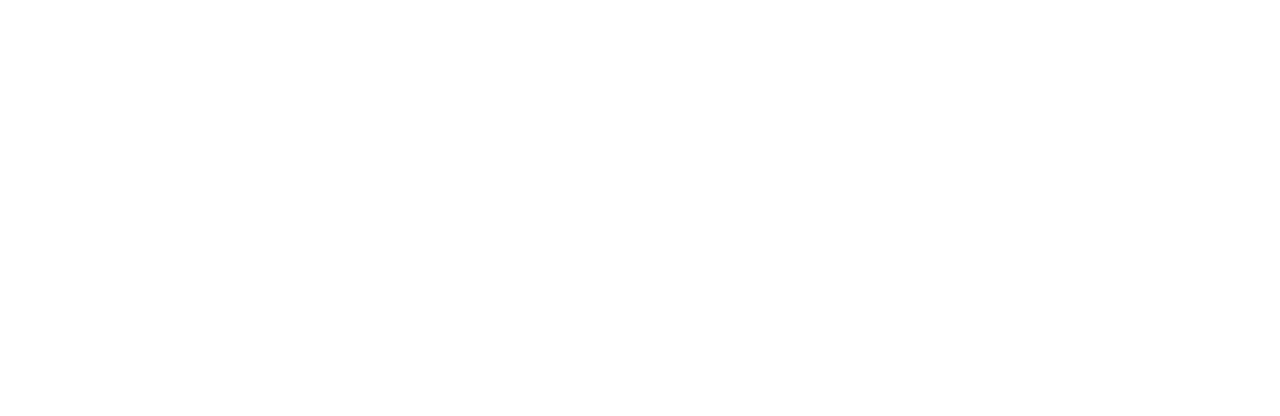
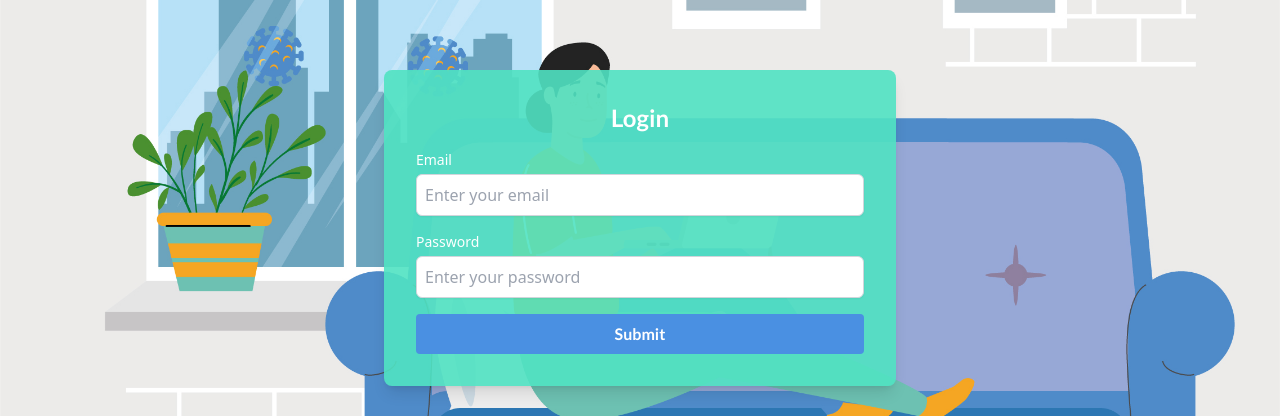
Before and after one commit to RaoofGoher/inPathLMS, a React (Vite) app: page /Login in a window 1280 px wide. Before the commit this address had no page. Shown: the part 536-952 px from the top of the page. Before the commit the page ends 800 px from the top, so only its background shows below. Built offline with nearby package versions, Linux system fonts and the light colour scheme.

Commit message:
login page completed

```diff
--- a/src/App.jsx
+++ b/src/App.jsx
@@ -7,11 +7,14 @@
   RouterProvider
 } from 'react-router-dom';
 import PrimaryLayout from './layouts/PrimaryLayout';
+import LoginForm from "./pages/Login";
 function App() {
   const router = createBrowserRouter(
     createRoutesFromElements(
       <>
         <Route path="/" element={<PrimaryLayout />} >
+
+          <Route path="/Login" element={<LoginForm />} />
           {/* <Route index element={<Home />} /> */}
         </Route>
 
--- /dev/null
+++ b/src/pages/Login.jsx
@@ -0,0 +1,65 @@
+import React from 'react';
+import { Formik, Form, Field, ErrorMessage } from 'formik';
+import * as Yup from 'yup';
+import BackgroundImage from '../assets/design-5.jpg'
+const validationSchema = Yup.object({
+  email: Yup.string()
+    .email('Invalid email format')
+    .required('Email is required'),
+  password: Yup.string()
+    .min(6, 'Password must be at least 6 characters')
+    .required('Password is required'),
+});
+
+const LoginForm = () => {
+  return (
+    <div className="min-h-screen flex items-center justify-center bg-cover bg-center" style={{ backgroundImage: `url(${BackgroundImage})` }}>
+      <div className="mx-[20px] bg-secondaryColor bg-opacity-90 shadow-lg rounded-lg p-8 max-w-lg w-full">
+        <h2 className="text-2xl font-bold text-center mb-4 text-white font-lato">Login</h2>
+        <Formik
+          initialValues={{ email: '', password: '' }}
+          validationSchema={validationSchema}
+          onSubmit={(values) => {
+            console.log(values);
+            // Handle form submission
+          }}
+        >
+          {() => (
+            <Form>
+              <div className="mb-4">
+                <label htmlFor="email" className="block text-sm font-medium text-white">Email</label>
+                <Field
+                  type="email"
+                  name="email"
+                  className="mt-1 p-2 block w-full border border-gray-300 rounded-md shadow-sm focus:ring focus:ring-opacity-50"
+                  placeholder="Enter your email"
+                />
+                <ErrorMessage name="email" component="div" className="text-dark2 text-sm" />
+              </div>
+
+              <div className="mb-4">
+                <label htmlFor="password" className="block text-sm font-medium text-white">Password</label>
+                <Field
+                  type="password"
+                  name="password"
+                  className="mt-1 p-2 block w-full border border-gray-300 rounded-md shadow-sm focus:ring focus:ring-opacity-50"
+                  placeholder="Enter your password"
+                />
+                <ErrorMessage name="password" component="div" className="text-dark2 text-sm" />
+              </div>
+
+              <button
+                type="submit"
+                className="font-lato w-full bg-primaryColor text-white font-bold py-2 rounded hover:bg-blue-700 transition duration-300"
+              >
+                Submit
+              </button>
+            </Form>
+          )}
+        </Formik>
+      </div>
+    </div>
+  );
+};
+
+export default LoginForm;
```
Also changed, not shown: src/assets/design-5.jpg (added).
